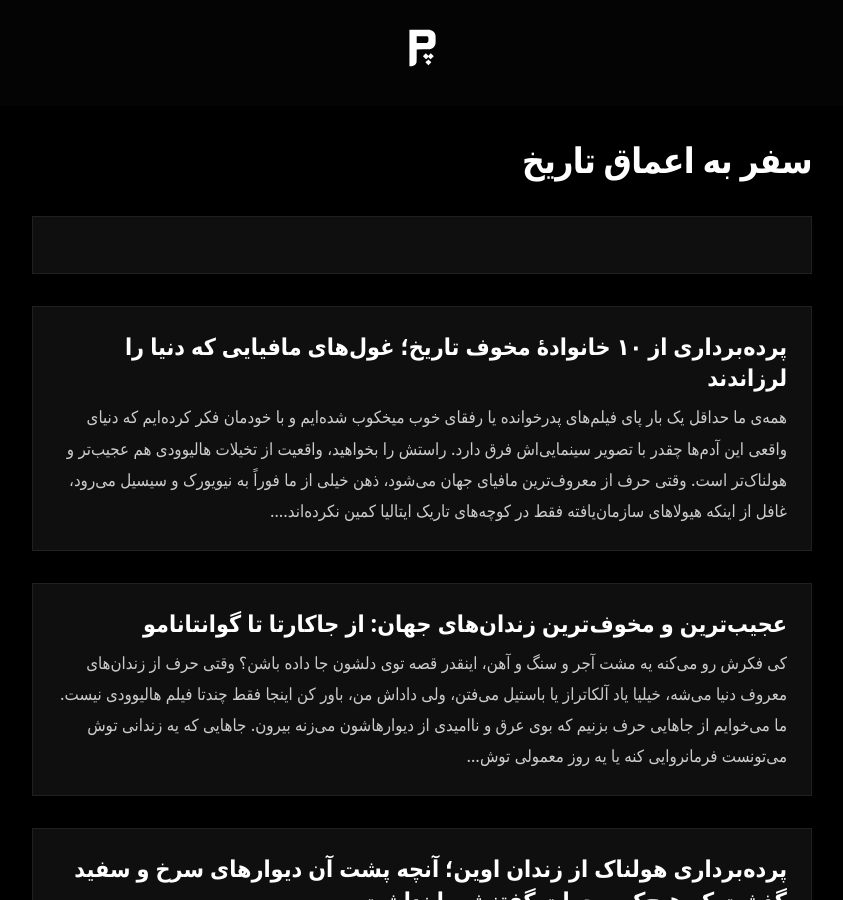
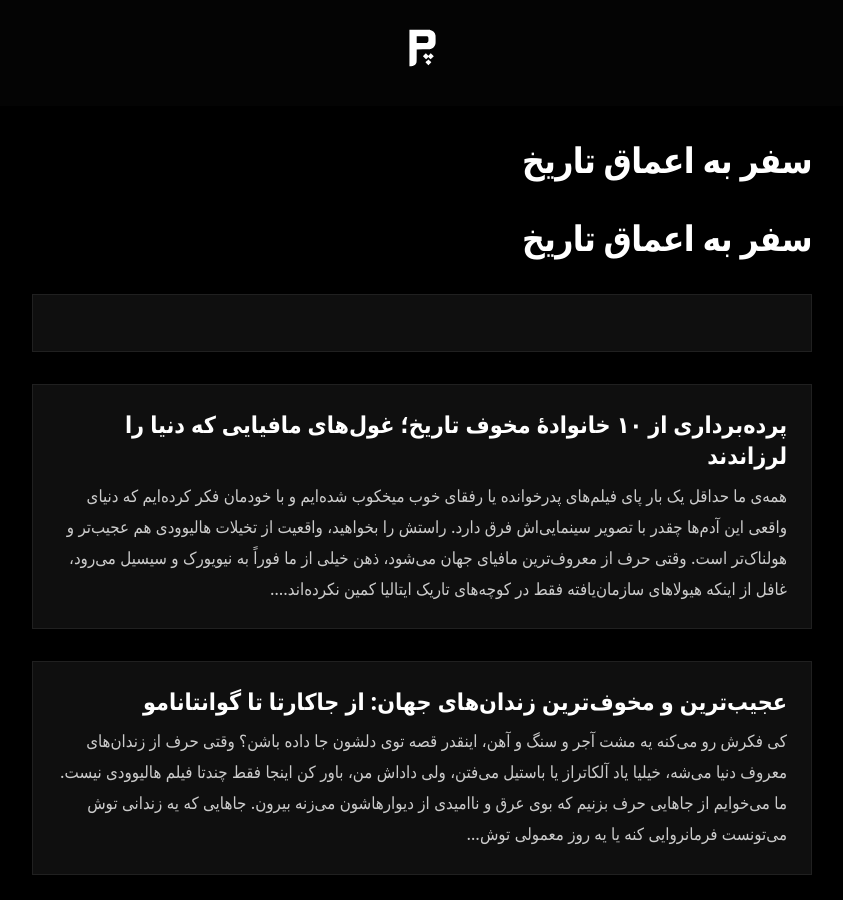
Before and after one commit to darkblog/darkblog.github.io, a Jekyll site: the page built from index.html, in a window 1280 px wide and 900 px high. Shown: the whole window, without its empty margins (218-1061 px from the left). Built offline with Jekyll 4.4.1, drawn with Linux system fonts in a browser that asks for light colours.

Commit message:
Update index.html

```diff
--- a/index.html
+++ b/index.html
@@ -6,6 +6,7 @@ description: "پاسگاه، وبلاگی برای سفر به اعماق تار
 is_home: true
 ---
 
+<h1 class="page-title">سفر به اعماق تاریخ</h1>
 <div class="posts-list">
     {% for post in site.posts limit: 100 %}
     <a href="{{ post.url }}" class="post-card" aria-label="{{ post.title }}">
```
